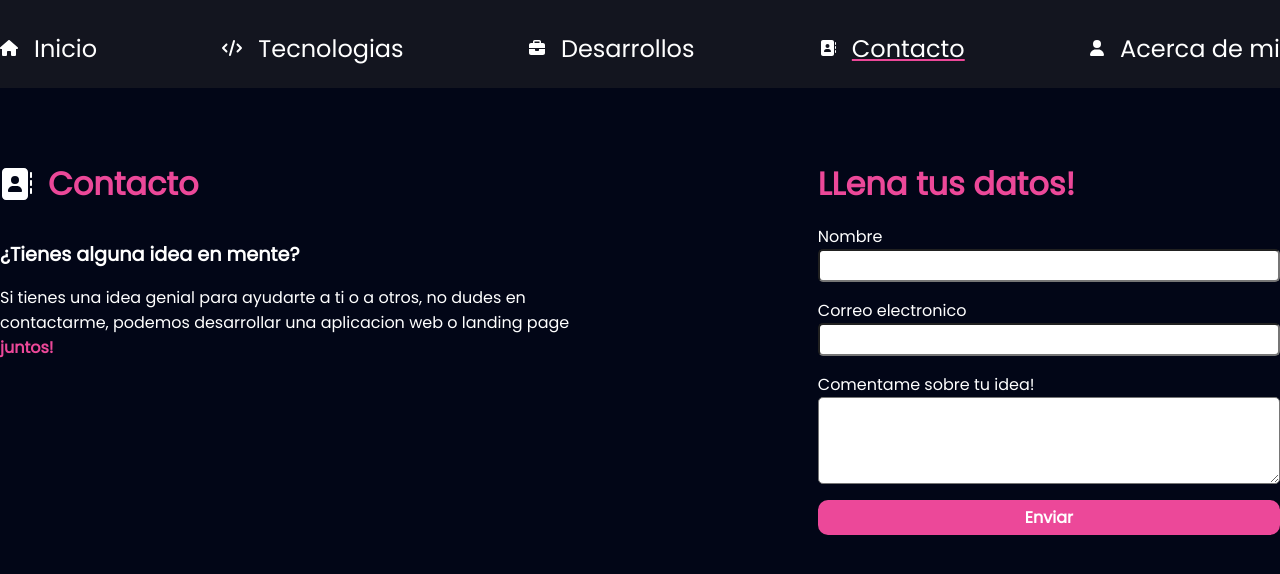
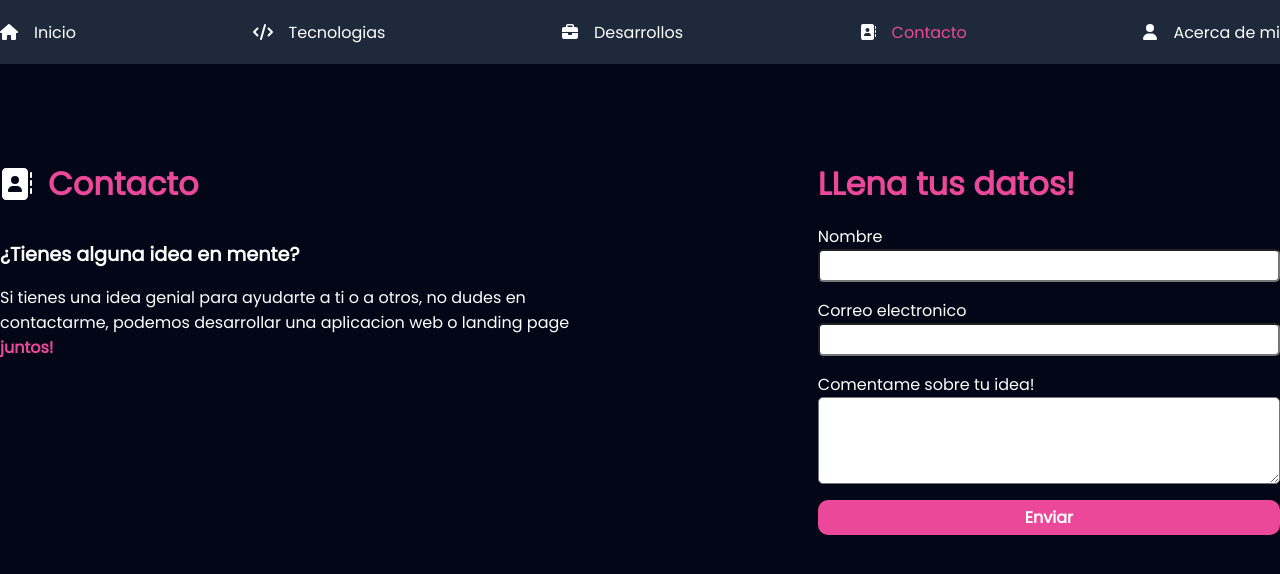
Before and after one commit to Josh0Sprime/portafolio, a Vue app: page /#/contacto in a window 1280 px wide. Shown: the top 574 px of the page. Built offline with nearby package versions, Linux system fonts and the light colour scheme.

Commit message:
cambio de color a navbar

```diff
--- a/src/components/Header.vue
+++ b/src/components/Header.vue
@@ -126,16 +126,12 @@
         cursor: pointer;
     }
 
-    .active-link {
-        text-decoration: underline;
+    .active-link .link__name {
         color: var(--color-highlight);
     }
 
-    .menu__link:hover:after {
-        width: 100%;
-    }
-    .menu__link:hover {
-        opacity: 1;
+    .menu__link {
+        font-size: 1rem;
     }
 
     .user-info__content-image {
@@ -229,10 +225,10 @@
         justify-content: center;
         position: fixed;
         top: 0;
-        background-color: rgb(19, 21, 31);
+        background-color: rgb(30 41 59);
         height: 1%;
         width: 100%;
-        padding: 3rem 0 2rem 0;
+        padding: 2rem 0 1.5rem 0;
     }
     .header__hamburguer {
         display: none;
@@ -240,7 +236,7 @@
         width: 100%;
         position: fixed;
         top: 0;
-        padding: 1.5rem;
+        padding: 0.8rem;
         margin-left: 2rem;
     }
 
```
